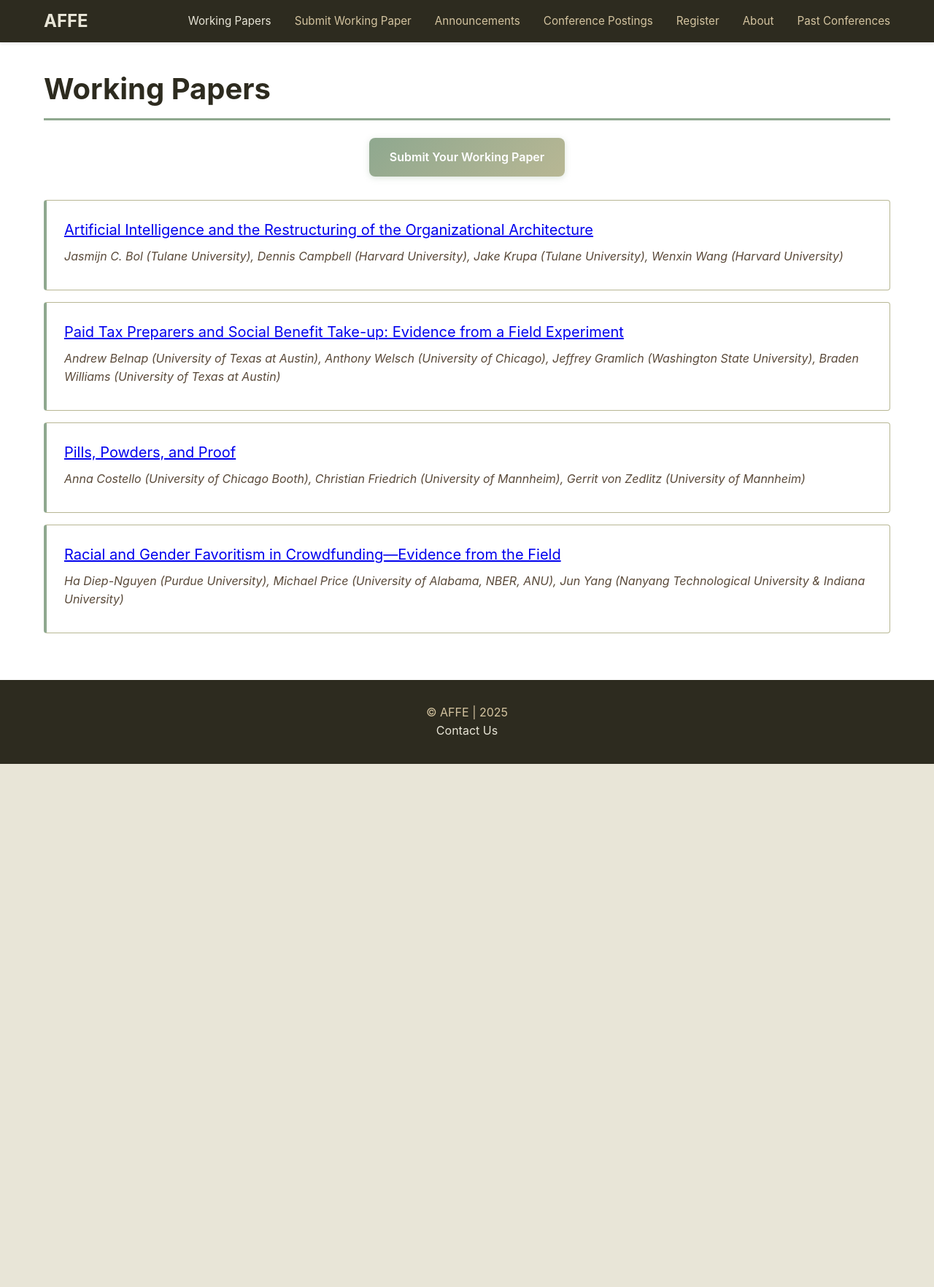
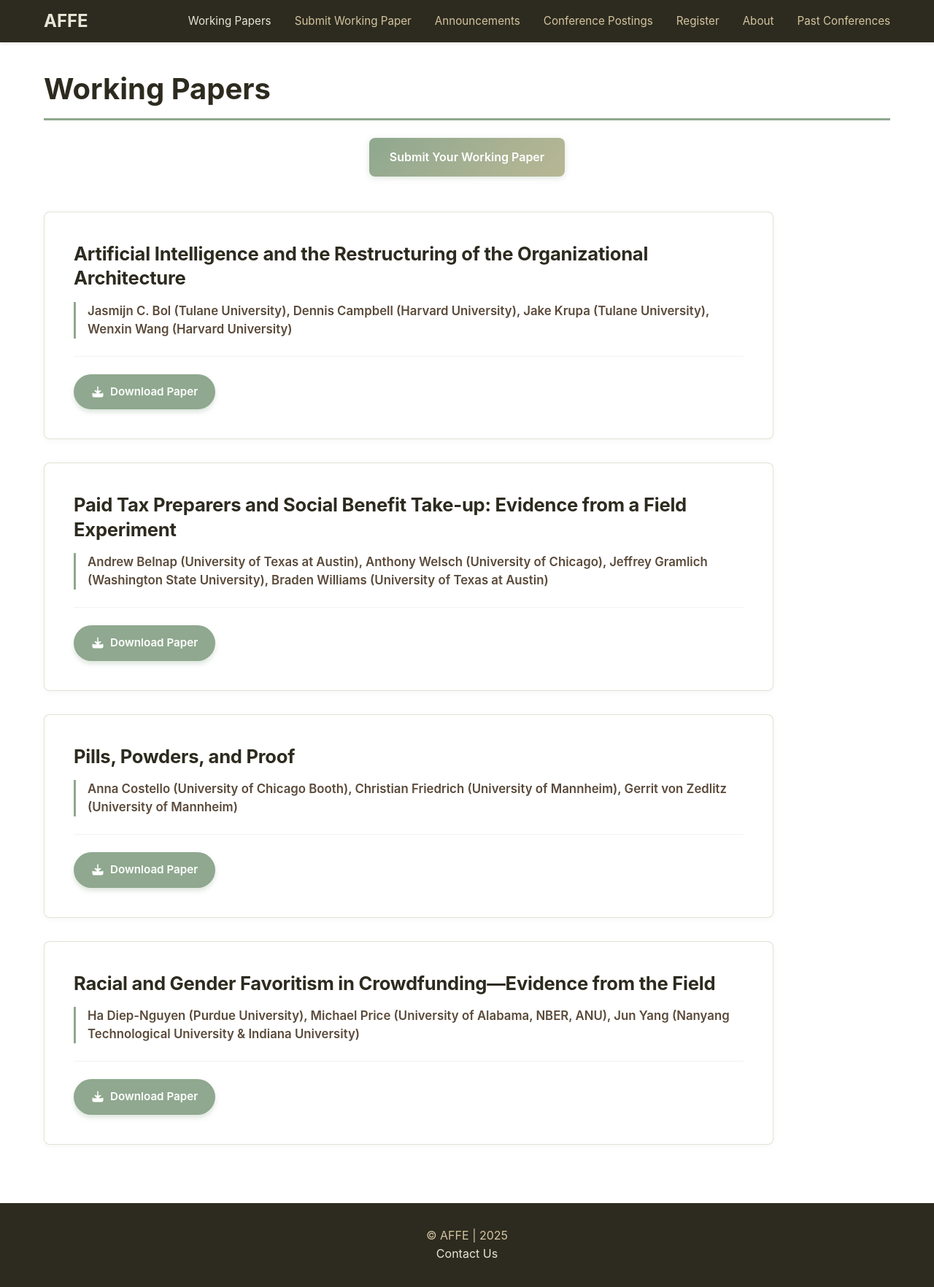
Before and after one commit to marceaguilar/affe-website, a Jekyll site: the page built from pages/working-papers.md, in a window 1280 px wide. Shown: the whole page at 73% size. Built offline with Jekyll 4.4.1, drawn with Linux system fonts in a browser that asks for light colours; before the commit the page ends 1047 px from its top, so only the background shows below that.

Commit message:
Update CSS and working papers JavaScript

```diff
--- a/assets/css/main.css
+++ b/assets/css/main.css
@@ -279,64 +279,161 @@ body {
 
 /* Working Papers Page */
 .working-papers-container {
-  margin: 2rem 0;
+  margin: 3rem 0;
+  max-width: 1000px;
 }
 
 .papers-loading,
 .papers-error {
-  padding: 2rem;
+  padding: 3rem;
   text-align: center;
-  background-color: var(--color-parchment);
-  border-radius: 4px;
+  background-color: var(--color-white);
+  border: 1px solid var(--color-olive);
+  border-radius: 8px;
   margin: 2rem 0;
+  box-shadow: 0 4px 12px rgba(0,0,0,0.05);
+  font-family: inherit;
+  color: var(--color-text-light);
 }
 
 .papers-error {
-  background-color: #ffe6e6;
+  background-color: #fff5f5;
+  border-color: #ffcccc;
   color: #cc0000;
 }
 
 .papers-list {
   list-style: none;
   padding: 0;
+  display: grid;
+  gap: 2rem;
 }
 
-.paper-item {
+.paper-card {
   background-color: var(--color-white);
-  border: 1px solid var(--color-olive);
-  border-left: 4px solid var(--color-sage);
-  margin-bottom: 1rem;
-  padding: 1.5rem;
-  border-radius: 4px;
-  transition: box-shadow 0.3s ease;
+  border: 1px solid rgba(184, 183, 148, 0.4); /* Subtle olive border */
+  border-radius: 8px;
+  padding: 2.5rem;
+  transition: all 0.3s ease;
+  box-shadow: 0 2px 8px rgba(0, 0, 0, 0.04);
+  position: relative;
+  overflow: hidden;
 }
 
-.paper-item:hover {
-  box-shadow: 0 4px 8px rgba(0,0,0,0.1);
+.paper-card:hover {
+  box-shadow: 0 12px 24px rgba(0, 0, 0, 0.1);
+  transform: translateY(-2px);
+  border-color: rgba(143, 168, 143, 0.5); /* Sage highlight */
+}
+
+/* Card Header: Title & Date */
+.paper-header {
+  margin-bottom: 1rem;
 }
 
 .paper-title {
-  font-size: 1.25rem;
+  font-size: 1.6rem;
   color: var(--color-olivewood);
   margin-bottom: 0.5rem;
+  line-height: 1.3;
+  font-weight: 700;
+  letter-spacing: -0.01em;
 }
 
-.paper-author {
-  color: var(--color-bark);
-  font-style: italic;
-  margin-bottom: 0.5rem;
+.paper-title a {
+  color: inherit;
+  text-decoration: none;
+  background-image: linear-gradient(var(--color-sage), var(--color-sage));
+  background-position: 0% 100%;
+  background-repeat: no-repeat;
+  background-size: 0% 2px;
+  transition: background-size 0.3s;
 }
 
-.paper-abstract {
-  color: var(--color-text-light);
-  margin-top: 0.5rem;
-  line-height: 1.6;
+.paper-title a:hover {
+  background-size: 100% 2px;
+  color: var(--color-bark);
 }
 
 .paper-date {
+  font-size: 0.9rem;
   color: var(--color-text-light);
-  font-size: 0.9rem;
+  font-weight: 500;
+  display: flex;
+  align-items: center;
+  gap: 0.5rem;
   margin-top: 0.5rem;
+  opacity: 0.8;
+}
+
+/* Metadata: Authors & Affiliations */
+.paper-authors {
+  margin-bottom: 1.5rem;
+  border-left: 3px solid var(--color-sage);
+  padding-left: 1rem;
+}
+
+.author-block {
+  display: block;
+  margin-bottom: 0.25rem;
+  color: var(--color-bark);
+  font-size: 1.05rem;
+  line-height: 1.5;
+}
+
+.author-name {
+  font-weight: 600;
+}
+
+.author-affiliation {
+  color: var(--color-text-light);
+  font-style: italic;
+  font-weight: 400;
+}
+
+/* Content: Abstract */
+.paper-abstract {
+  color: var(--color-text);
+  margin-bottom: 2rem;
+  line-height: 1.7;
+  font-size: 1rem;
+  opacity: 0.9;
+}
+
+/* Actions: Download Button */
+.paper-actions {
+  display: flex;
+  justify-content: flex-start;
+  margin-top: auto;
+  padding-top: 1.5rem;
+  border-top: 1px solid rgba(0,0,0,0.05);
+}
+
+.button-download {
+  display: inline-flex;
+  align-items: center;
+  gap: 0.5rem;
+  padding: 0.75rem 1.5rem;
+  background-color: var(--color-sage);
+  color: var(--color-white);
+  text-decoration: none;
+  border-radius: 50px; /* Pill shape */
+  font-weight: 600;
+  font-size: 0.95rem;
+  transition: all 0.2s ease;
+  box-shadow: 0 4px 6px rgba(143, 168, 143, 0.3);
+}
+
+.button-download:hover {
+  background-color: var(--color-olivewood);
+  transform: translateY(-1px);
+  box-shadow: 0 6px 12px rgba(45, 43, 31, 0.25);
+}
+
+.button-download svg {
+  width: 18px;
+  height: 18px;
+  fill: currentColor;
 }
 
 /* Announcements Timeline */
--- a/assets/js/working-papers.js
+++ b/assets/js/working-papers.js
@@ -92,7 +92,7 @@ function displayPapers(papers, container) {
     papers.forEach(paper => {
       try {
     const paperItem = document.createElement('li');
-    paperItem.className = 'paper-item';
+    paperItem.className = 'paper-card';
 
     // Flexible field matching
     const title = paper['Paper Title'] || paper['Title'] || paper['title'] ||
@@ -120,23 +120,19 @@ function displayPapers(papers, container) {
         let dateObj;
         const trimmedDate = date.trim();
         // Handle Spanish date format: DD/MM/YYYY HH:MM:SS
-        // Match DD/MM/YYYY pattern (with optional leading/trailing spaces)
         if (trimmedDate.includes('/') && trimmedDate.match(/\d{2}\/\d{2}\/\d{4}/)) {
           const parts = trimmedDate.split(' ');
-          const datePart = parts[0]; // "22/11/2025"
-          const timePart = parts[1] || ''; // "1:40:20"
+          const datePart = parts[0];
+          const timePart = parts[1] || '';
           const [day, month, year] = datePart.split('/');
-          // Create date in ISO format (YYYY-MM-DD) which is reliably parsed
           const isoDate = `${year}-${month.padStart(2, '0')}-${day.padStart(2, '0')}${timePart ? 'T' + timePart : ''}`;
           dateObj = new Date(isoDate);
         } else {
-          // Try standard Date parsing for other formats
           dateObj = new Date(trimmedDate);
         }
 
-        // Check if date is valid
         if (isNaN(dateObj.getTime())) {
-          dateDisplay = trimmedDate; // Fallback to original string
+          dateDisplay = trimmedDate;
         } else {
           dateDisplay = dateObj.toLocaleDateString('en-US', {
             year: 'numeric',
@@ -150,15 +146,43 @@ function displayPapers(papers, container) {
       }
     }
 
+    // Title Link Logic
     const titleHtml = link ?
       `<a href="${link}" target="_blank" rel="noopener noreferrer">${escapeHtml(title)}</a>` :
       escapeHtml(title);
 
+    // Download Button Icon (SVG)
+    const downloadIcon = `
+      <svg role="img" xmlns="http://www.w3.org/2000/svg" viewBox="0 0 24 24" aria-labelledby="downloadIconTitle" stroke="currentColor" stroke-width="2" stroke-linecap="round" stroke-linejoin="round" fill="none">
+        <title id="downloadIconTitle">Download</title>
+        <path d="M21 15v4a2 2 0 0 1-2 2H5a2 2 0 0 1-2-2v-4"></path>
+        <polyline points="7 10 12 15 17 10"></polyline>
+        <line x1="12" y1="15" x2="12" y2="3"></line>
+      </svg>
+    `;
+
     paperItem.innerHTML = `
-      <div class="paper-title">${titleHtml}</div>
-      <div class="paper-author">${escapeHtml(author)}${affiliation ? `, ${escapeHtml(affiliation)}` : ''}</div>
-      ${dateDisplay ? `<div class="paper-date">Submitted: ${dateDisplay}</div>` : ''}
+      <div class="paper-header">
+        <div class="paper-title">${titleHtml}</div>
+        ${dateDisplay ? `<div class="paper-date">Submitted: ${dateDisplay}</div>` : ''}
+      </div>
+
+      <div class="paper-authors">
+        <div class="author-block">
+          <span class="author-name">${escapeHtml(author)}</span>
+          ${affiliation ? `<span class="author-affiliation"> — ${escapeHtml(affiliation)}</span>` : ''}
+        </div>
+      </div>
+
       ${abstract ? `<div class="paper-abstract">${escapeHtml(abstract)}</div>` : ''}
+
+      ${link ? `
+      <div class="paper-actions">
+        <a href="${link}" class="button-download" target="_blank" rel="noopener noreferrer">
+          ${downloadIcon}
+          Download Paper
+        </a>
+      </div>` : ''}
     `;
 
     papersList.appendChild(paperItem);
```
